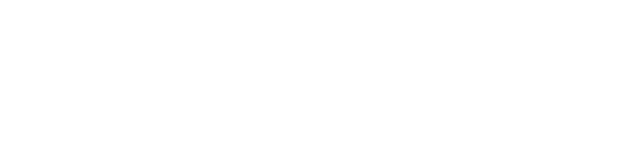
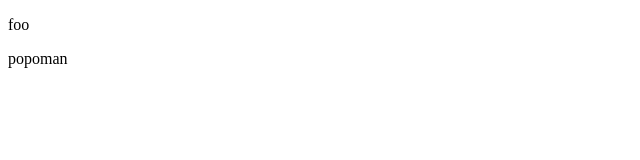
Before and after one commit to delmarc/Objectified, a plain HTML site: page index.html in a window 1280 px wide. Shown: the full height of the page, 0-640 px from the left. Drawn offline with Linux system fonts and the light colour scheme.

Commit message:
A very small example
Starting this whole framework and where I want to go with it… Have to
start writing out more about it… but that will be another day…

```diff
--- /dev/null
+++ b/Objectified.js
@@ -0,0 +1,92 @@
+/*
+
+*/
+
+(function (root, factory){
+	if (typeof exports === "object" && exports) {
+		// CommonJS
+		factory(exports);
+	} else {
+		var objectified = {};
+		factory(objectified);
+		if (typeof define === "function" && define.amd) {
+			// AMD
+			define(objectified);
+		} else {
+			// <script> aka normal circumstances
+			root.Objectified = objectified;
+		}
+	}
+}(this, function(objectified){
+
+	// shortener
+	var d = document,
+		b = d.body;
+
+	function createA(elementString){
+		return d.createElement(elementString);
+	}
+	function createATextNode(textString){
+		return d.createTextNode(textString);
+	}
+
+	function renderAnElementForMe(appendingElem, JSONdata, obj){
+		var element = createA(obj.tag);
+		var attributes = obj.attributes;
+
+		for(var attr in attributes){
+			if( element.hasOwnProperty(attr) ){
+				element[attr] = attributes[attr];
+			} else {
+				element.setAttribute(attr,attributes[attr]);
+			}
+		}
+
+		if(obj.data){
+			if(typeof obj.data === "string"){
+				renderATextNodeForMe(element,obj.data);
+			//} else if(typeof obj.data === "object"){
+			}
+		}
+
+		if(obj.childNodes){
+			renderForMe(obj, JSONdata, element);
+		}
+
+		appendingElem.appendChild(element);
+	}
+
+	function renderATextNodeForMe(appendingElem, obj){
+		var element = createATextNode(obj);
+		appendingElem.appendChild(element);
+	}
+
+	function renderForMe(JSONtemplate,JSONdata,containerFragment){
+		for(var i in JSONtemplate.childNodes){
+			if(typeof JSONtemplate.childNodes[i] === "string"){
+				renderATextNodeForMe(containerFragment,JSONtemplate.childNodes[i]);
+			} else if(typeof JSONtemplate.childNodes[i] === "object"){
+				if(JSONtemplate.childNodes[i].tag){
+					renderAnElementForMe(containerFragment,JSONdata,JSONtemplate.childNodes[i]);
+				}
+			}
+		}
+	}
+
+	function render(JSONtemplate,JSONdata,whereToPlaceIt){
+		var containerFragment = d.createDocumentFragment();
+
+		renderForMe(JSONtemplate,JSONdata,containerFragment);
+
+		if(whereToPlaceIt){
+			document.getElementbyId(whereToPlaceIt).appendChild(containerFragment);
+		} else {
+			b.appendChild(containerFragment);
+		}
+	}
+
+	objectified.name = "Objectified.js";
+	objectified.version = "0.0.1";
+	objectified.render = render;
+
+}));
--- a/index.html
+++ b/index.html
@@ -1,9 +1,52 @@
 <!DOCTYPE HTML>
 <html>
-  <head>
-    <title>Objectified</title>
-  </head>
-  <body>
+	<head>
+		<title>Objectified</title>
+	</head>
+	<body>
+		<noscript>This page needs a little bit of JavaScript</noscript>
 
-  </body>
+		<script>
+			var sometemplate = {
+				"childNodes":[
+					{
+						"tag" : "header",
+						"attributes":{
+							"className" : "someClass",
+							"id" : "aheaderid",
+							"data-popoman" : "yeaman"
+						},
+						"childNodes": [
+							{
+								"tag" : "p",
+								"className" : "someClass",
+								"id" : "aheaderid",
+								"data" : "foo"
+							}
+						]
+					},
+					"popoman"
+					,{
+						"tag" : "article",
+						"attributes":{
+							"className" : "anArticle someContainer",
+							"id" : "anarticleid"
+						}
+					},{
+						"tag" : "footer",
+						"attributes":{
+							"className" : "a footer someClass",
+							"id" : "afooterid"
+						}
+					}
+				]
+			};
+			var somedata = {
+				"foo" : "pa"
+			}
+		</script>
+
+		<script type="text/javascript" src="Objectified.js"></script>
+		<script>Objectified.render(sometemplate,somedata)</script>
+	</body>
 </html>
```
